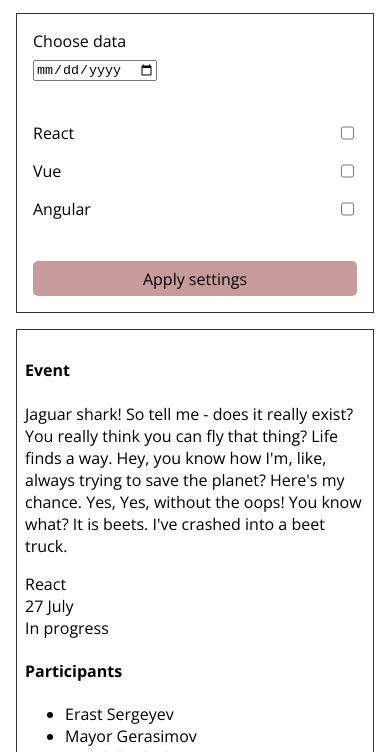
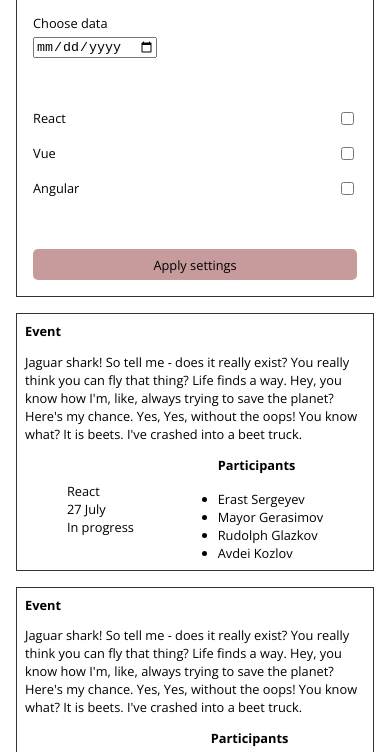
Before and after one commit to RinatValiullov/Events, a website: page index.html in a window 390 px wide. Shown: the part 70-822 px from the top of the page. Drawn offline with nearby package versions, Linux system fonts and the light colour scheme.

Commit message:
feat: add media styles (768px) and fix some other styles

```diff
--- a/styles/scss/_adaptive.scss
+++ b/styles/scss/_adaptive.scss
@@ -1,13 +1,65 @@
-@media screen and (max-width: 425px) {
+@media screen and (max-width: 992px) {
   body.page {
-    height: auto;
+    .event-description-wrapper {
+      flex: 2;
+    }
+  }
+}
+
+@media screen and (max-width: 768px) {
+  body.page {
+    main.container {
+      grid-gap: 0.4rem;
+    }
+
+    font-size: 0.9rem;
+    padding: 0;
   }
 
-  main.container {
-    display: block;
+  article.event {
+    flex-direction: column;
 
-    .filters-wrapper {
-      margin-bottom: 1rem;
+    .event-description-wrapper,
+    .event-characteristics-wrapper {
+      flex: initial;
+    }
+
+    .event-description-wrapper {
+      margin: 0;
+
+      .event-title {
+        margin: 0;
+      }
+    }
+
+    .event-characteristics-wrapper {
+      align-items: center;
+      display: flex;
+      justify-content: space-around;
+
+      .participants-title {
+        margin: 0 0 1rem;
+      }
+
+      .participants-list {
+        margin: 0;
+        padding: 0;
+      }
+    }
+  }
+}
+
+@media screen and (max-width: 500px) {
+  body.page {
+    font-size: 0.8rem;
+    height: auto;
+
+    main.container {
+      display: block;
+
+      .filters-wrapper {
+        margin-bottom: 1rem;
+      }
     }
   }
 
@@ -18,10 +70,10 @@
       margin-bottom: 0;
     }
 
-    .event-description-wrapper,
-    .event-characteristics-wrapper {
-      flex: initial;
-    }
+    // .event-description-wrapper,
+    // .event-characteristics-wrapper {
+    //   flex: initial;
+    // }
 
     .event-description-wrapper {
       margin: 0;
--- a/styles/scss/main.scss
+++ b/styles/scss/main.scss
@@ -11,6 +11,7 @@ html {
 }
 
 .page {
+  font-size: 1rem;
   font-family: "Open Sans", sans-serif;
   height: 100vh;
   padding: 0.5rem 0;
```
Also changed, not shown: styles/css/main.css.
